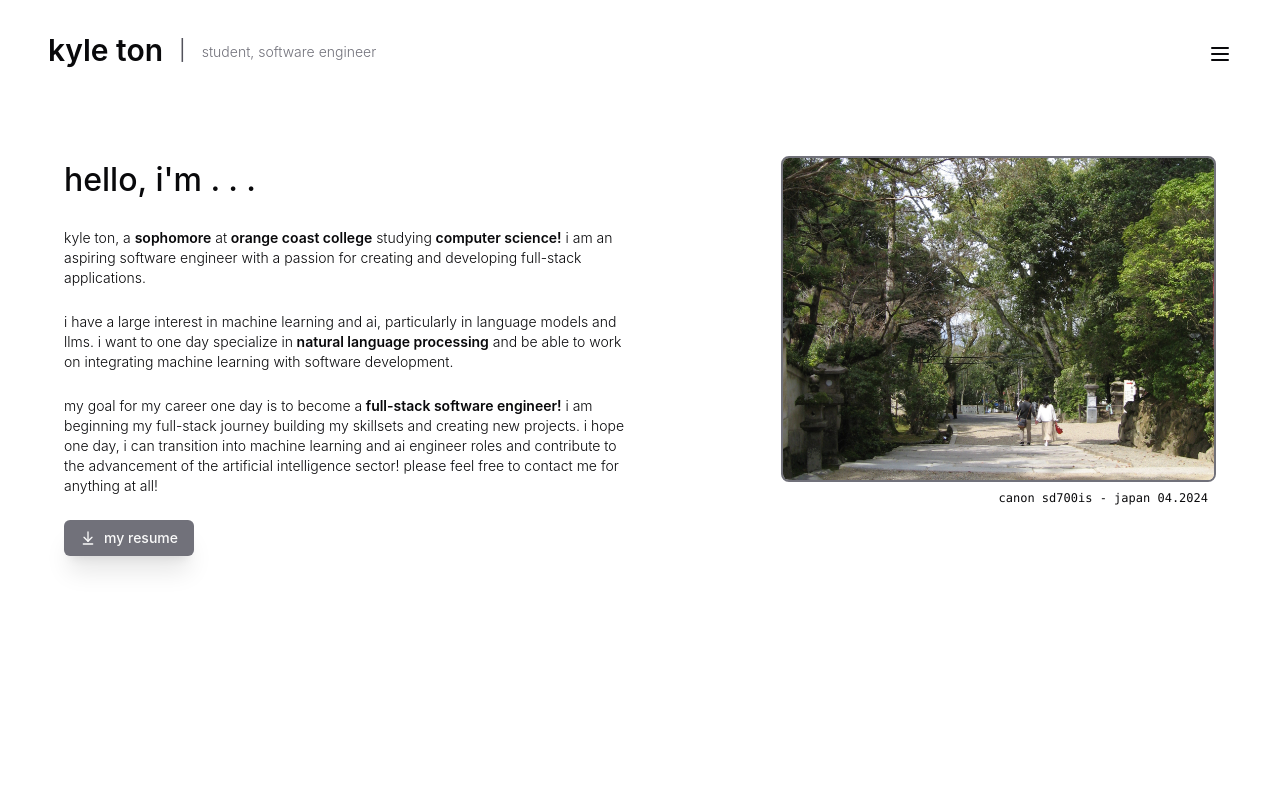
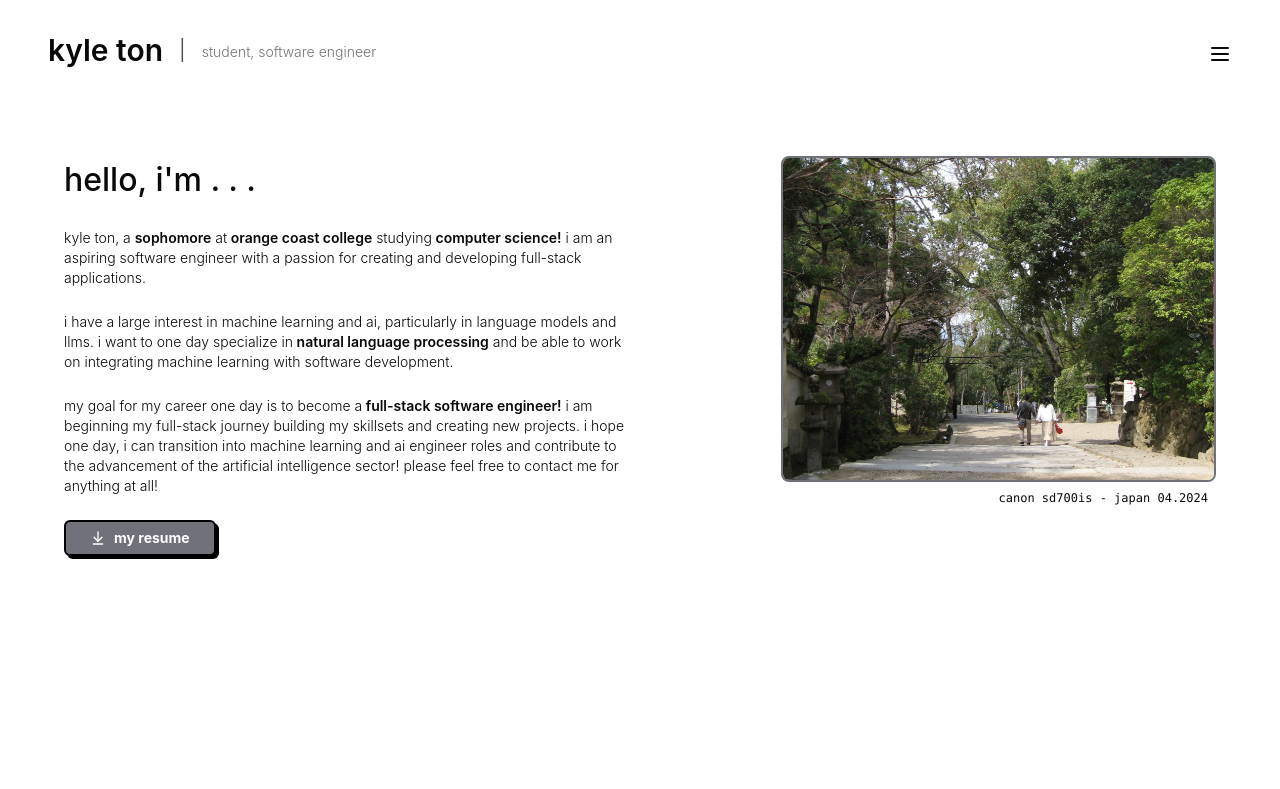
Before and after one commit to kylehton/portfolio, a Next.js app: page / in a window 1280 px wide. Shown: the top 789 px of the page. Built offline with nearby package versions, Linux system fonts and the light colour scheme.

Commit message:
changed download resume button and socials buttons, going to add other buttons for proj details (diff style buttons prob)

```diff
--- a/app/components/main/Intro.js
+++ b/app/components/main/Intro.js
@@ -1,4 +1,5 @@
 'use client';
+// className="mt-6 bg-zinc-500 shadow-xl hover:scale-[1.02]"
 
 import React, { useState, useEffect } from 'react';
 
@@ -61,7 +62,9 @@ const Intro = () => {
                                 anything at all!
                             </p>
                             <a href="/other/Resume_KyleTon.pdf" target='_blank' rel="noopener noreferrer external" download>
-                                <Button className="mt-6 bg-zinc-500 shadow-xl hover:scale-[1.02]">
+                                <Button className="bg-zinc-500 text-white font-bold py-2 px-6 border-2 border-black rounded-md
+                                shadow-[3px_3px_0px_0px_black] hover:shadow-[1px_1px_0px_0px_black] hover:translate-x-[2px]
+                                hover:translate-y-[2px] mt-6 hover:scale-[1.02] transition-all">
                                     <ArrowDownToLine />
                                     my resume
                                 </Button>
--- a/app/components/models/ProjectEntry.js
+++ b/app/components/models/ProjectEntry.js
@@ -15,7 +15,7 @@ const ProjectEntry = ({ content }) => {
                             <p className="lg:text-right text-xs">{content.dates}</p>
                         </div>
                         </div>
-                        <p
+                        <div
                             id="job-summary"
                             className="mt-3 ml-2 lg:w-4/5 font-light text-sm whitespace-pre-line">
                                 {content.description.map((item, index) => (
@@ -24,7 +24,7 @@ const ProjectEntry = ({ content }) => {
                                     </p>
                                     ))
                                 }
-                        </p>
+                        </div>
                         <div className='mt-2 font-light text-[17px] text-zinc-700 flex flex-col lg:flex-row justify-end'>
                             <a className="lg:ml-4 ml-2 mb-1" target='_blank' rel='external noopener noreferrer' href={content.video}>[video demo]</a>
                             <a className="lg:ml-4 ml-2 mb-1" target='_blank' rel='external noopener noreferrer' href={content.deployment}>[live deployment]</a>
```
